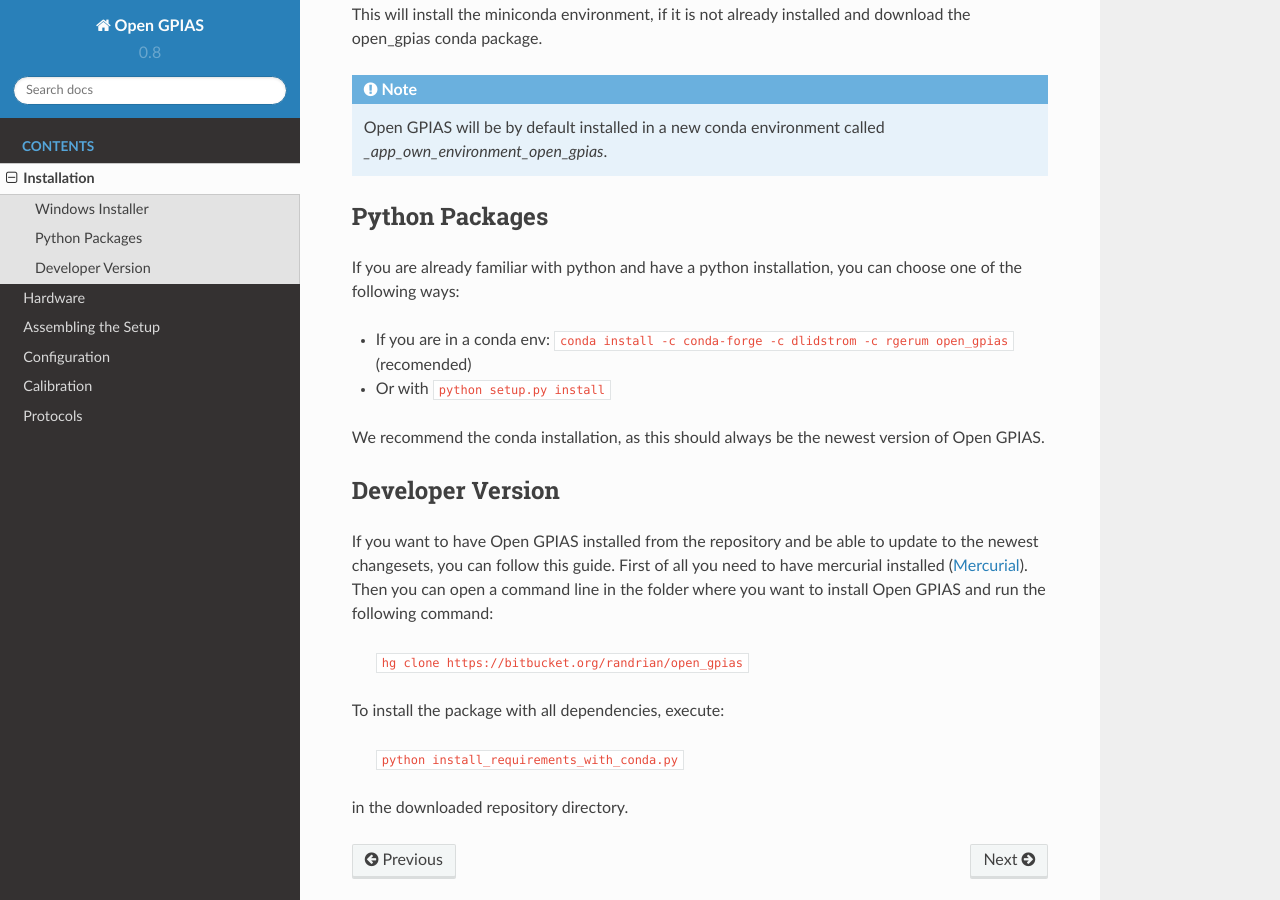
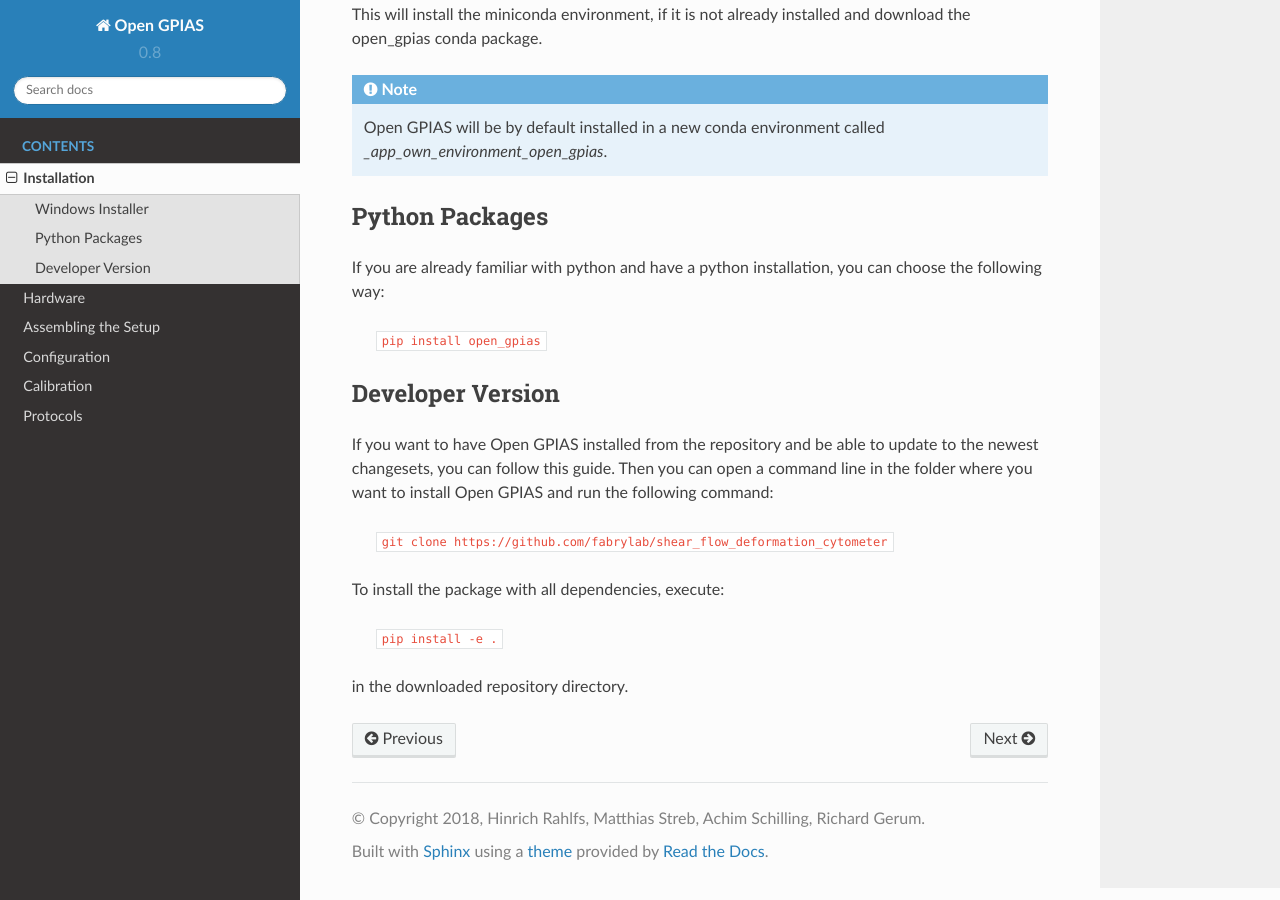
Before and after one commit to rgerum/open_gpias, a Sphinx documentation site: the page built from docs/installation.rst, in a window 1280 px wide and 900 px high, scrolled down 405 px. Built offline with Sphinx 7.4.7 and the Read the Docs theme 2.0.0, drawn with Linux system fonts in a browser that asks for light colours.

Commit message:
changed installation documentation

```diff
--- a/docs/installation.rst
+++ b/docs/installation.rst
@@ -20,24 +20,22 @@
 Python Packages
 ~~~~~~~~~~~~~~~
 
-If you are already familiar with python and have a python installation, you can choose one of the following ways:
+If you are already familiar with python and have a python installation, you can choose the following way:
 
-- If you are in a conda env: ``conda install -c conda-forge -c dlidstrom -c rgerum open_gpias`` (recomended)
-- Or with ``python setup.py install``
+    ``pip install open_gpias``
 
-We recommend the conda installation, as this should always be the newest version of Open GPIAS.
 
 Developer Version
 ~~~~~~~~~~~~~~~~~
 
 If you want to have Open GPIAS installed from the repository and be able to update to the newest changesets, you can
-follow this guide. First of all you need to have mercurial installed (`Mercurial <https://www.mercurial-scm.org/>`_).
+follow this guide.
 Then you can open a command line in the folder where you want to install Open GPIAS and run the following command:
 
-    ``hg clone https://bitbucket.org/randrian/open_gpias``
+    ``git clone https://github.com/fabrylab/shear_flow_deformation_cytometer``
 
 To install the package with all dependencies, execute:
 
-    ``python install_requirements_with_conda.py``
+    ``pip install -e .``
 
 in the downloaded repository directory.
```
